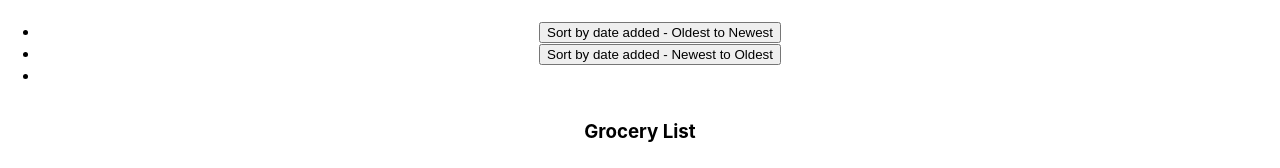
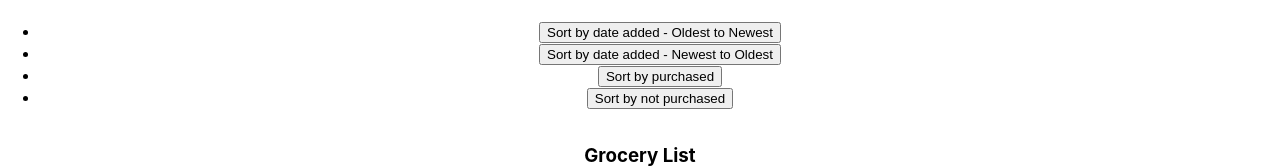
Before and after one commit to Jvaz0715/grocerylist-frontend, a React (Create React App) app: page / in a window 1280 px wide. Shown: the part 215-383 px from the top of the page. Built offline with nearby package versions, Linux system fonts and the light colour scheme; no server answers.

Commit message:
adds all necessary buttons

```diff
--- a/src/App.js
+++ b/src/App.js
@@ -112,7 +112,7 @@ function App() {
     try {
       let isPurchasedGroceryArray = await axios.get(`${URL}/api/groceryList/get-groceries-by-purchased?isPurchased=${isPurchased}`);
 
-      // setGroceryArray(isPurchasedGroceryArray)
+      setGroceryArray(isPurchasedGroceryArray.data.payload)
 
     } catch (e) {
       console.log(e);
--- a/src/components/GroceryInput/GroceryInput.js
+++ b/src/components/GroceryInput/GroceryInput.js
@@ -49,7 +49,19 @@ function GroceryInput() {
                     </li>
 
                     <li>
+                        <button
+                            onClick={() => sortByPurchased("true")}
+                        >
+                            Sort by purchased
+                        </button>
+                    </li>
 
+                    <li>
+                        <button
+                            onClick={() => sortByPurchased("false")}
+                        >
+                            Sort by not purchased
+                        </button>
                     </li>
 
 
```
